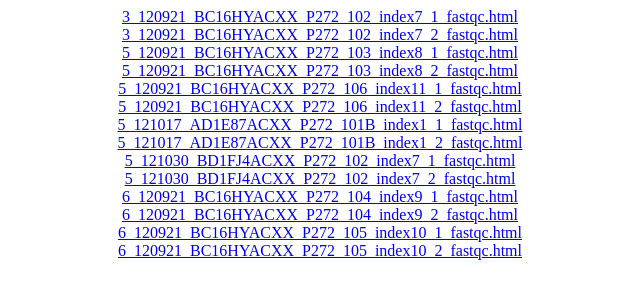
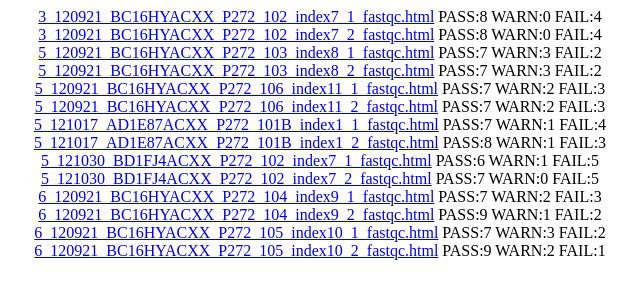
Before and after one commit to inodb/2014-09-haspeborg-moose-project, a plain HTML site: page fastqc/index.html in a window 1280 px wide. Shown: the whole page, without its empty margins (320-960 px from the left). Drawn offline with Linux system fonts and the light colour scheme.

Commit message:
Add fastqc FAIL/PASS overview

```diff
--- a/fastqc/index.html
+++ b/fastqc/index.html
@@ -1,16 +1,72 @@
 <html><head><style>body { text-align: center }</style></head><body>
-<a href='3_120921_BC16HYACXX_P272_102_index7_1_fastqc.html'>3_120921_BC16HYACXX_P272_102_index7_1_fastqc.html</a><br />
-<a href='3_120921_BC16HYACXX_P272_102_index7_2_fastqc.html'>3_120921_BC16HYACXX_P272_102_index7_2_fastqc.html</a><br />
-<a href='5_120921_BC16HYACXX_P272_103_index8_1_fastqc.html'>5_120921_BC16HYACXX_P272_103_index8_1_fastqc.html</a><br />
-<a href='5_120921_BC16HYACXX_P272_103_index8_2_fastqc.html'>5_120921_BC16HYACXX_P272_103_index8_2_fastqc.html</a><br />
-<a href='5_120921_BC16HYACXX_P272_106_index11_1_fastqc.html'>5_120921_BC16HYACXX_P272_106_index11_1_fastqc.html</a><br />
-<a href='5_120921_BC16HYACXX_P272_106_index11_2_fastqc.html'>5_120921_BC16HYACXX_P272_106_index11_2_fastqc.html</a><br />
-<a href='5_121017_AD1E87ACXX_P272_101B_index1_1_fastqc.html'>5_121017_AD1E87ACXX_P272_101B_index1_1_fastqc.html</a><br />
-<a href='5_121017_AD1E87ACXX_P272_101B_index1_2_fastqc.html'>5_121017_AD1E87ACXX_P272_101B_index1_2_fastqc.html</a><br />
-<a href='5_121030_BD1FJ4ACXX_P272_102_index7_1_fastqc.html'>5_121030_BD1FJ4ACXX_P272_102_index7_1_fastqc.html</a><br />
-<a href='5_121030_BD1FJ4ACXX_P272_102_index7_2_fastqc.html'>5_121030_BD1FJ4ACXX_P272_102_index7_2_fastqc.html</a><br />
-<a href='6_120921_BC16HYACXX_P272_104_index9_1_fastqc.html'>6_120921_BC16HYACXX_P272_104_index9_1_fastqc.html</a><br />
-<a href='6_120921_BC16HYACXX_P272_104_index9_2_fastqc.html'>6_120921_BC16HYACXX_P272_104_index9_2_fastqc.html</a><br />
-<a href='6_120921_BC16HYACXX_P272_105_index10_1_fastqc.html'>6_120921_BC16HYACXX_P272_105_index10_1_fastqc.html</a><br />
-<a href='6_120921_BC16HYACXX_P272_105_index10_2_fastqc.html'>6_120921_BC16HYACXX_P272_105_index10_2_fastqc.html</a><br />
+<a href='3_120921_BC16HYACXX_P272_102_index7_1_fastqc.html'>3_120921_BC16HYACXX_P272_102_index7_1_fastqc.html</a>
+PASS:8
+WARN:0
+FAIL:4
+<br />
+<a href='3_120921_BC16HYACXX_P272_102_index7_2_fastqc.html'>3_120921_BC16HYACXX_P272_102_index7_2_fastqc.html</a>
+PASS:8
+WARN:0
+FAIL:4
+<br />
+<a href='5_120921_BC16HYACXX_P272_103_index8_1_fastqc.html'>5_120921_BC16HYACXX_P272_103_index8_1_fastqc.html</a>
+PASS:7
+WARN:3
+FAIL:2
+<br />
+<a href='5_120921_BC16HYACXX_P272_103_index8_2_fastqc.html'>5_120921_BC16HYACXX_P272_103_index8_2_fastqc.html</a>
+PASS:7
+WARN:3
+FAIL:2
+<br />
+<a href='5_120921_BC16HYACXX_P272_106_index11_1_fastqc.html'>5_120921_BC16HYACXX_P272_106_index11_1_fastqc.html</a>
+PASS:7
+WARN:2
+FAIL:3
+<br />
+<a href='5_120921_BC16HYACXX_P272_106_index11_2_fastqc.html'>5_120921_BC16HYACXX_P272_106_index11_2_fastqc.html</a>
+PASS:7
+WARN:2
+FAIL:3
+<br />
+<a href='5_121017_AD1E87ACXX_P272_101B_index1_1_fastqc.html'>5_121017_AD1E87ACXX_P272_101B_index1_1_fastqc.html</a>
+PASS:7
+WARN:1
+FAIL:4
+<br />
+<a href='5_121017_AD1E87ACXX_P272_101B_index1_2_fastqc.html'>5_121017_AD1E87ACXX_P272_101B_index1_2_fastqc.html</a>
+PASS:8
+WARN:1
+FAIL:3
+<br />
+<a href='5_121030_BD1FJ4ACXX_P272_102_index7_1_fastqc.html'>5_121030_BD1FJ4ACXX_P272_102_index7_1_fastqc.html</a>
+PASS:6
+WARN:1
+FAIL:5
+<br />
+<a href='5_121030_BD1FJ4ACXX_P272_102_index7_2_fastqc.html'>5_121030_BD1FJ4ACXX_P272_102_index7_2_fastqc.html</a>
+PASS:7
+WARN:0
+FAIL:5
+<br />
+<a href='6_120921_BC16HYACXX_P272_104_index9_1_fastqc.html'>6_120921_BC16HYACXX_P272_104_index9_1_fastqc.html</a>
+PASS:7
+WARN:2
+FAIL:3
+<br />
+<a href='6_120921_BC16HYACXX_P272_104_index9_2_fastqc.html'>6_120921_BC16HYACXX_P272_104_index9_2_fastqc.html</a>
+PASS:9
+WARN:1
+FAIL:2
+<br />
+<a href='6_120921_BC16HYACXX_P272_105_index10_1_fastqc.html'>6_120921_BC16HYACXX_P272_105_index10_1_fastqc.html</a>
+PASS:7
+WARN:3
+FAIL:2
+<br />
+<a href='6_120921_BC16HYACXX_P272_105_index10_2_fastqc.html'>6_120921_BC16HYACXX_P272_105_index10_2_fastqc.html</a>
+PASS:9
+WARN:2
+FAIL:1
+<br />
 </body></html>
```
